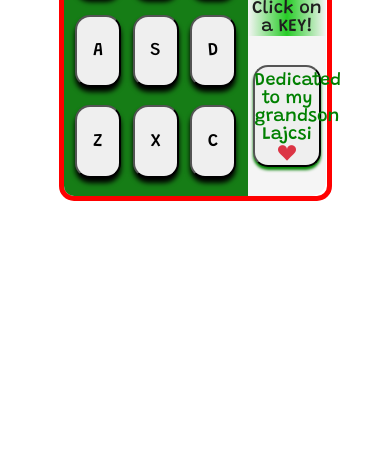
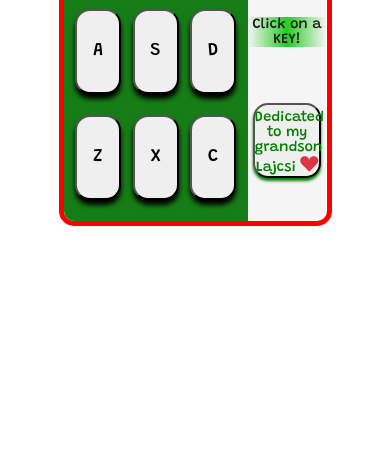
Before and after one commit to mluighy/drum-machine, a React app: page / in a window 390 px wide. Shown: the part 371-844 px from the top of the page. Built offline with nearby package versions, Linux system fonts and the light colour scheme.

Commit message:
bit of media query

```diff
--- a/src/index.css
+++ b/src/index.css
@@ -30,8 +30,8 @@ code {
   display: flex;
   width: 70vw;
   max-width: 550px;
-  height: 40vh;
-  max-height: 300px;
+  height: 55vh;
+  max-height: 350px;
   border-radius: 15px;
   border: 5px solid red;
 }
@@ -86,3 +86,9 @@ code {
   box-shadow: 0 3px 3px 0;
   padding-top: 5px;
 }
+
+@media only screen and (max-width: 500px) {
+  #display button, #display div:nth-child(2) {
+    font-size: 0.8rem;
+  }
+}
```
